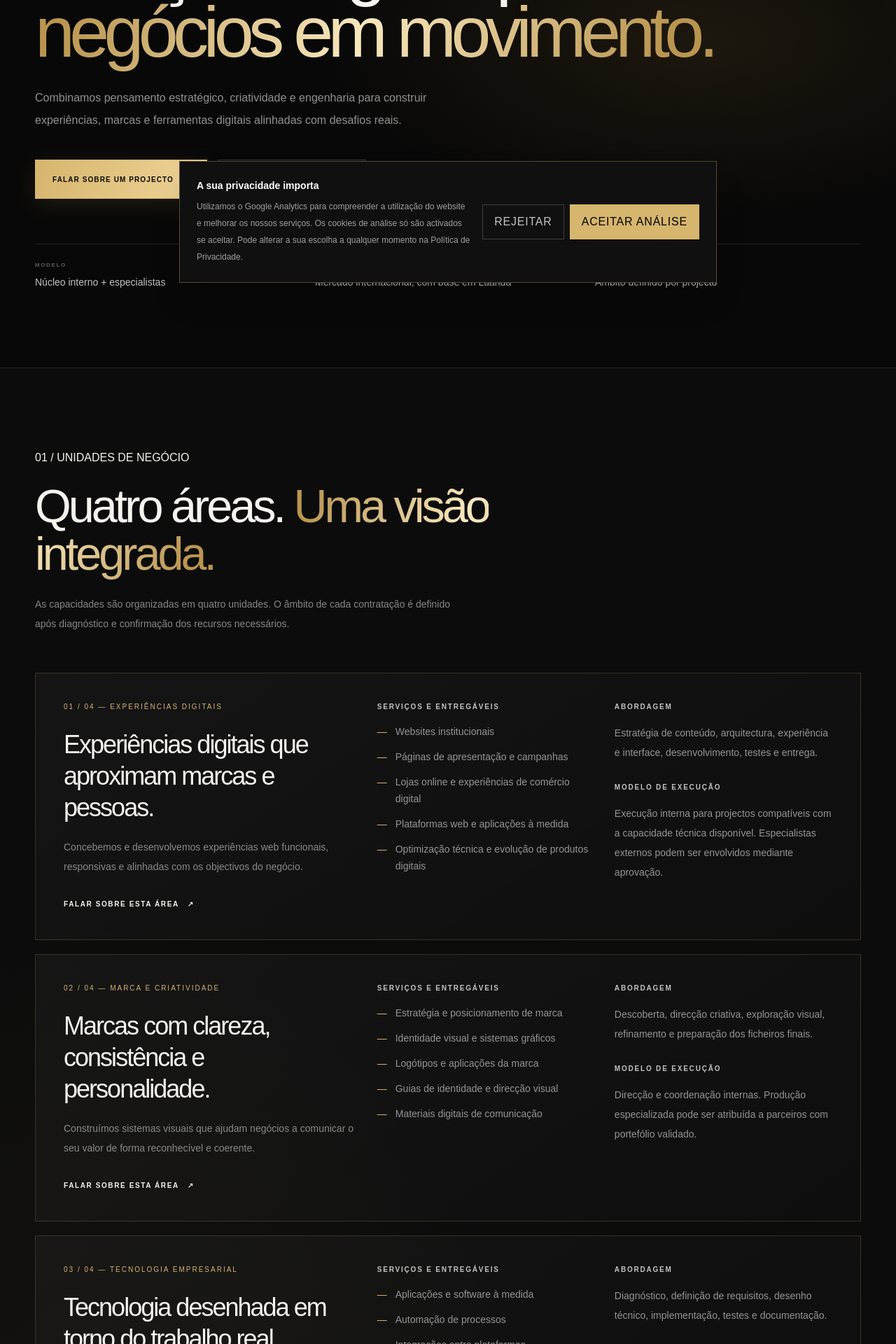
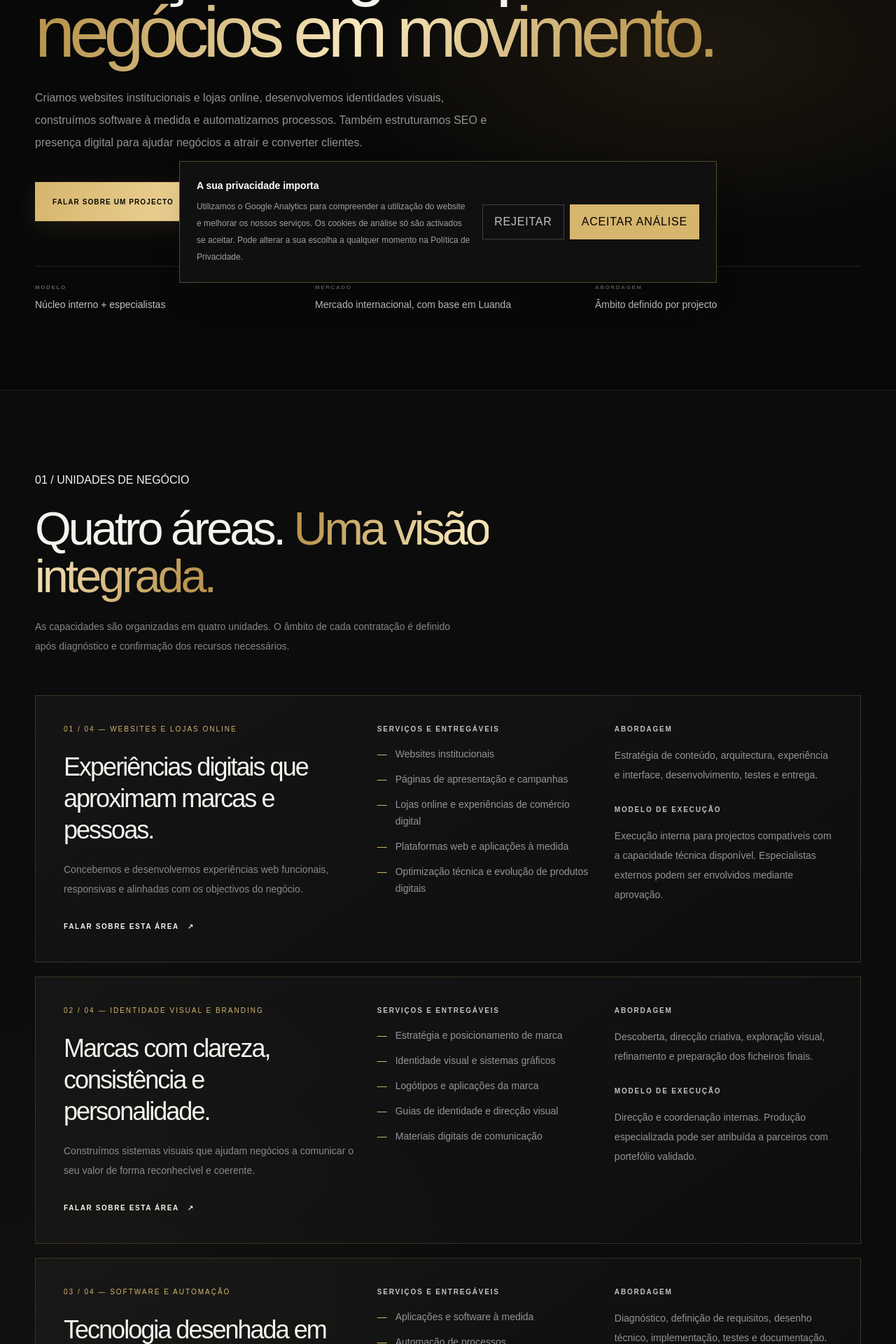
Before and after one commit to onesimo-miguel17/onesimo-digital, a Next.js app: page /servicos in a window 1280 px wide. Shown: the part 380-2300 px from the top of the page at 70% size. Built offline with nearby package versions, Linux system fonts and the light colour scheme; no server answers.

Commit message:
feat(services): align service names and clarify offer

```diff
--- a/src/app/servicos/page.tsx
+++ b/src/app/servicos/page.tsx
@@ -9,7 +9,7 @@ const serviceLines = [
   {
     number: "01",
     id: "digital-experiences",
-    name: "Digital Experiences",
+    name: "Websites & Online Stores",
     title: "Experiências digitais que aproximam marcas e pessoas.",
     description: "Concebemos e desenvolvemos experiências web funcionais, responsivas e alinhadas com os objectivos do negócio.",
     deliverables: ["Websites institucionais", "Landing pages e páginas de campanha", "Lojas online e experiências de comércio digital", "Plataformas web e aplicações à medida", "Optimização técnica e evolução de produtos digitais"],
@@ -19,7 +19,7 @@ const serviceLines = [
   {
     number: "02",
     id: "brand-creative",
-    name: "Brand & Creative",
+    name: "Visual Identity & Branding",
     title: "Marcas com clareza, consistência e personalidade.",
     description: "Construímos sistemas visuais que ajudam negócios a comunicar o seu valor de forma reconhecível e coerente.",
     deliverables: ["Estratégia e posicionamento de marca", "Identidade visual e sistemas gráficos", "Logótipo e aplicações da marca", "Guias de identidade e direcção visual", "Materiais digitais de comunicação"],
@@ -29,7 +29,7 @@ const serviceLines = [
   {
     number: "03",
     id: "business-technology",
-    name: "Business Technology",
+    name: "Software & Automation",
     title: "Tecnologia desenhada em torno do trabalho real.",
     description: "Ajudamos a transformar processos manuais e desafios operacionais em soluções digitais úteis e sustentáveis.",
     deliverables: ["Aplicações e software à medida", "Automação de processos", "Integrações entre plataformas", "Portais e dashboards empresariais", "Consultoria técnica e prototipagem"],
@@ -60,9 +60,9 @@ export default function ServicesPage() {
   const en = language === "en";
   const tr = (pt: string, english: string) => en ? english : pt;
   const serviceText: Record<string, { name: string; title: string; description: string; deliverables: string[]; approach: string; model: string }> = {
-    "digital-experiences": { name: tr("Experiências Digitais","Digital Experiences"), title: tr("Experiências digitais que aproximam marcas e pessoas.","Digital experiences that bring brands and people closer."), description: tr("Concebemos e desenvolvemos experiências web funcionais, responsivas e alinhadas com os objectivos do negócio.","We design and build functional, responsive web experiences aligned with business goals."), deliverables: en ? ["Corporate websites","Landing pages and campaign pages","Online shops and e-commerce experiences","Custom web platforms and applications","Technical optimisation and digital product evolution"] : ["Websites institucionais","Páginas de apresentação e campanhas","Lojas online e experiências de comércio digital","Plataformas web e aplicações à medida","Optimização técnica e evolução de produtos digitais"], approach: tr("Estratégia de conteúdo, arquitectura, experiência e interface, desenvolvimento, testes e entrega.","Content strategy, architecture, user experience and interface design, development, testing and delivery."), model: tr("Execução interna para projectos compatíveis com a capacidade técnica disponível. Especialistas externos podem ser envolvidos mediante aprovação.","In-house delivery for projects within our available technical capacity. External specialists may be engaged with approval.") },
-    "brand-creative": { name: tr("Marca e Criatividade","Brand & Creative"), title: tr("Marcas com clareza, consistência e personalidade.","Brands with clarity, consistency and personality."), description: tr("Construímos sistemas visuais que ajudam negócios a comunicar o seu valor de forma reconhecível e coerente.","We build visual systems that help businesses communicate their value with clarity and consistency."), deliverables: en ? ["Brand strategy and positioning","Visual identity and graphic systems","Logos and brand applications","Identity guidelines and art direction","Digital communication materials"] : ["Estratégia e posicionamento de marca","Identidade visual e sistemas gráficos","Logótipos e aplicações da marca","Guias de identidade e direcção visual","Materiais digitais de comunicação"], approach: tr("Descoberta, direcção criativa, exploração visual, refinamento e preparação dos ficheiros finais.","Discovery, creative direction, visual exploration, refinement and final file preparation."), model: tr("Direcção e coordenação internas. Produção especializada pode ser atribuída a parceiros com portefólio validado.","Direction and coordination in-house. Specialist production may be assigned to vetted partners.") },
-    "business-technology": { name: tr("Tecnologia Empresarial","Business Technology"), title: tr("Tecnologia desenhada em torno do trabalho real.","Technology designed around real work."), description: tr("Ajudamos a transformar processos manuais e desafios operacionais em soluções digitais úteis e sustentáveis.","We help turn manual processes and operational challenges into useful, sustainable digital solutions."), deliverables: en ? ["Custom applications and software","Process automation","Platform integrations","Business portals and dashboards","Technical consulting and prototyping"] : ["Aplicações e software à medida","Automação de processos","Integrações entre plataformas","Portais e painéis empresariais","Consultoria técnica e prototipagem"], approach: tr("Diagnóstico, definição de requisitos, desenho técnico, implementação, testes e documentação.","Assessment, requirements definition, technical design, implementation, testing and documentation."), model: tr("Aceitação condicionada à análise técnica e de segurança. Projectos especializados podem exigir parceiros aprovados.","Engagement depends on technical and security assessment. Specialist projects may require approved partners.") },
+    "digital-experiences": { name: tr("Websites e Lojas Online","Websites & Online Stores"), title: tr("Experiências digitais que aproximam marcas e pessoas.","Digital experiences that bring brands and people closer."), description: tr("Concebemos e desenvolvemos experiências web funcionais, responsivas e alinhadas com os objectivos do negócio.","We design and build functional, responsive web experiences aligned with business goals."), deliverables: en ? ["Corporate websites","Landing pages and campaign pages","Online shops and e-commerce experiences","Custom web platforms and applications","Technical optimisation and digital product evolution"] : ["Websites institucionais","Páginas de apresentação e campanhas","Lojas online e experiências de comércio digital","Plataformas web e aplicações à medida","Optimização técnica e evolução de produtos digitais"], approach: tr("Estratégia de conteúdo, arquitectura, experiência e interface, desenvolvimento, testes e entrega.","Content strategy, architecture, user experience and interface design, development, testing and delivery."), model: tr("Execução interna para projectos compatíveis com a capacidade técnica disponível. Especialistas externos podem ser envolvidos mediante aprovação.","In-house delivery for projects within our available technical capacity. External specialists may be engaged with approval.") },
+    "brand-creative": { name: tr("Identidade Visual e Branding","Visual Identity & Branding"), title: tr("Marcas com clareza, consistência e personalidade.","Brands with clarity, consistency and personality."), description: tr("Construímos sistemas visuais que ajudam negócios a comunicar o seu valor de forma reconhecível e coerente.","We build visual systems that help businesses communicate their value with clarity and consistency."), deliverables: en ? ["Brand strategy and positioning","Visual identity and graphic systems","Logos and brand applications","Identity guidelines and art direction","Digital communication materials"] : ["Estratégia e posicionamento de marca","Identidade visual e sistemas gráficos","Logótipos e aplicações da marca","Guias de identidade e direcção visual","Materiais digitais de comunicação"], approach: tr("Descoberta, direcção criativa, exploração visual, refinamento e preparação dos ficheiros finais.","Discovery, creative direction, visual exploration, refinement and final file preparation."), model: tr("Direcção e coordenação internas. Produção especializada pode ser atribuída a parceiros com portefólio validado.","Direction and coordination in-house. Specialist production may be assigned to vetted partners.") },
+    "business-technology": { name: tr("Software e Automação","Software & Automation"), title: tr("Tecnologia desenhada em torno do trabalho real.","Technology designed around real work."), description: tr("Ajudamos a transformar processos manuais e desafios operacionais em soluções digitais úteis e sustentáveis.","We help turn manual processes and operational challenges into useful, sustainable digital solutions."), deliverables: en ? ["Custom applications and software","Process automation","Platform integrations","Business portals and dashboards","Technical consulting and prototyping"] : ["Aplicações e software à medida","Automação de processos","Integrações entre plataformas","Portais e painéis empresariais","Consultoria técnica e prototipagem"], approach: tr("Diagnóstico, definição de requisitos, desenho técnico, implementação, testes e documentação.","Assessment, requirements definition, technical design, implementation, testing and documentation."), model: tr("Aceitação condicionada à análise técnica e de segurança. Projectos especializados podem exigir parceiros aprovados.","Engagement depends on technical and security assessment. Specialist projects may require approved partners.") },
     "digital-growth": { name: tr("Crescimento Digital","Digital Growth"), title: tr("Mais clareza para atrair, converter e evoluir.","More clarity to attract, convert and grow."), description: tr("Estruturamos a presença digital e os pontos de contacto para apoiar crescimento mensurável e decisões melhores.","We structure digital presence and touchpoints to support measurable growth and better decisions."), deliverables: en ? ["SEO audits and strategy","Keyword research and content structure","Conversion optimisation","Digital presence strategy","Performance measurement and reporting"] : ["Auditoria e estratégia de SEO","Pesquisa de palavras-chave e estrutura de conteúdo","Optimização de conversão","Estratégia de presença digital","Medição e relatórios de desempenho"], approach: tr("Diagnóstico, prioridades, plano de acção, implementação acordada e acompanhamento por indicadores.","Assessment, priorities, action plan, agreed implementation and KPI tracking."), model: tr("Estratégia e coordenação internas. Execução de campanhas, produção especializada e análise avançada podem ser entregues com parceiros.","Strategy and coordination in-house. Campaign execution, specialist production and advanced analytics may be delivered with partners.") },
   };
   const principleText: Record<string, { title: string; text: string }> = {
@@ -84,7 +84,7 @@ export default function ServicesPage() {
               {tr("Soluções digitais para ","Digital solutions for ")}<span className="gold-text">{tr("negócios em movimento.","businesses on the move.")}</span>
             </h1>
             <p className="mt-8 max-w-[650px] text-sm leading-8 text-white/55 sm:text-base">
-              {tr("Combinamos pensamento estratégico, criatividade e engenharia para construir experiências, marcas e ferramentas digitais alinhadas com desafios reais.","We combine strategic thinking, creativity and engineering to build digital experiences, brands and tools aligned with real challenges.")}
+              {tr("Criamos websites institucionais e lojas online, desenvolvemos identidades visuais, construímos software à medida e automatizamos processos. Também estruturamos SEO e presença digital para ajudar negócios a atrair e converter clientes.","We build business websites and online stores, develop visual identities, create custom software and automate processes. We also improve SEO and digital presence to help businesses attract and convert customers.")}
             </p>
             <div className="mt-10 flex flex-wrap gap-4">
               <Link href="/#contacto" className="primary-button group">{tr("Falar sobre um projecto","Discuss a project")} <span aria-hidden="true">↗</span></Link>
```
